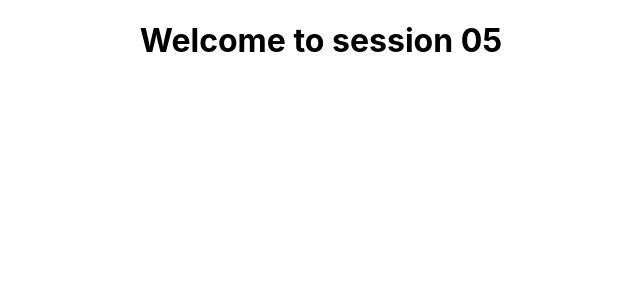
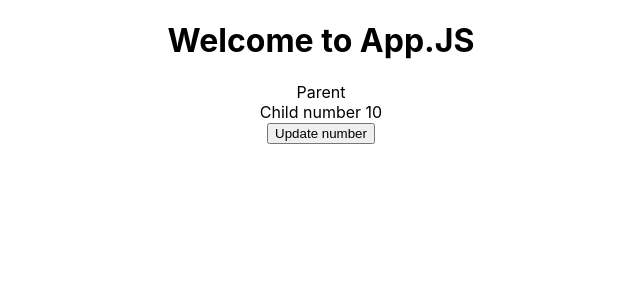
Before and after one commit to EhsanAliKhan/bootcamp_session_5, a React (Create React App) app: page / in a window 1280 px wide. Shown: the top 300 px of the page, without its empty margins (319-959 px from the left). Built offline with nearby package versions, Linux system fonts and the light colour scheme.

Commit message:
App,Child,Parents are updated

```diff
--- a/src/App.js
+++ b/src/App.js
@@ -1,10 +1,14 @@
-import React from 'react';
+import React, { useState} from 'react';
+import Parent from './Parent.js';
 import './App.css';
 
 function App() {
+  let [number, setNumber] =useState(10)
   return (
     <div className="App">
-      <h1>Welcome to session 05</h1>
+      <h1>Welcome to App.JS </h1>
+      <Parent num={number}></Parent>
+      <button onClick = {()=>{setNumber(++number)}}>Update number</button>
     </div>
   );
 }
--- /dev/null
+++ b/src/Child.js
@@ -0,0 +1,11 @@
+import React from 'react';
+
+function Child(props) {
+  return (
+    <div>
+      Child number {props.num}
+    </div>
+  );
+}
+
+export default Child;
--- /dev/null
+++ b/src/Parent.js
@@ -0,0 +1,13 @@
+import React from 'react';
+import Child from './Child.js';
+
+function Parent(props) {
+  return (
+    <div>
+      Parent
+      <Child num = {props.num}></Child>
+    </div>
+  );
+}
+
+export default Parent;
```
